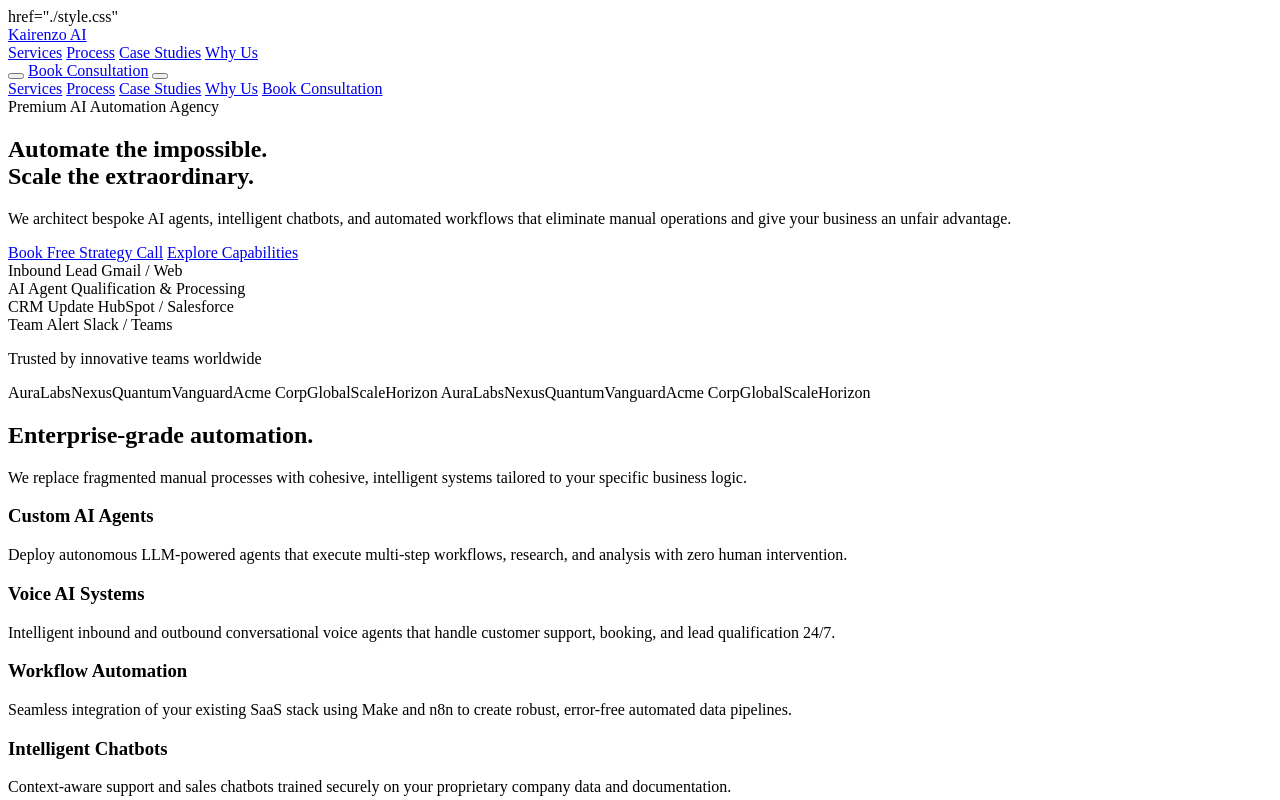
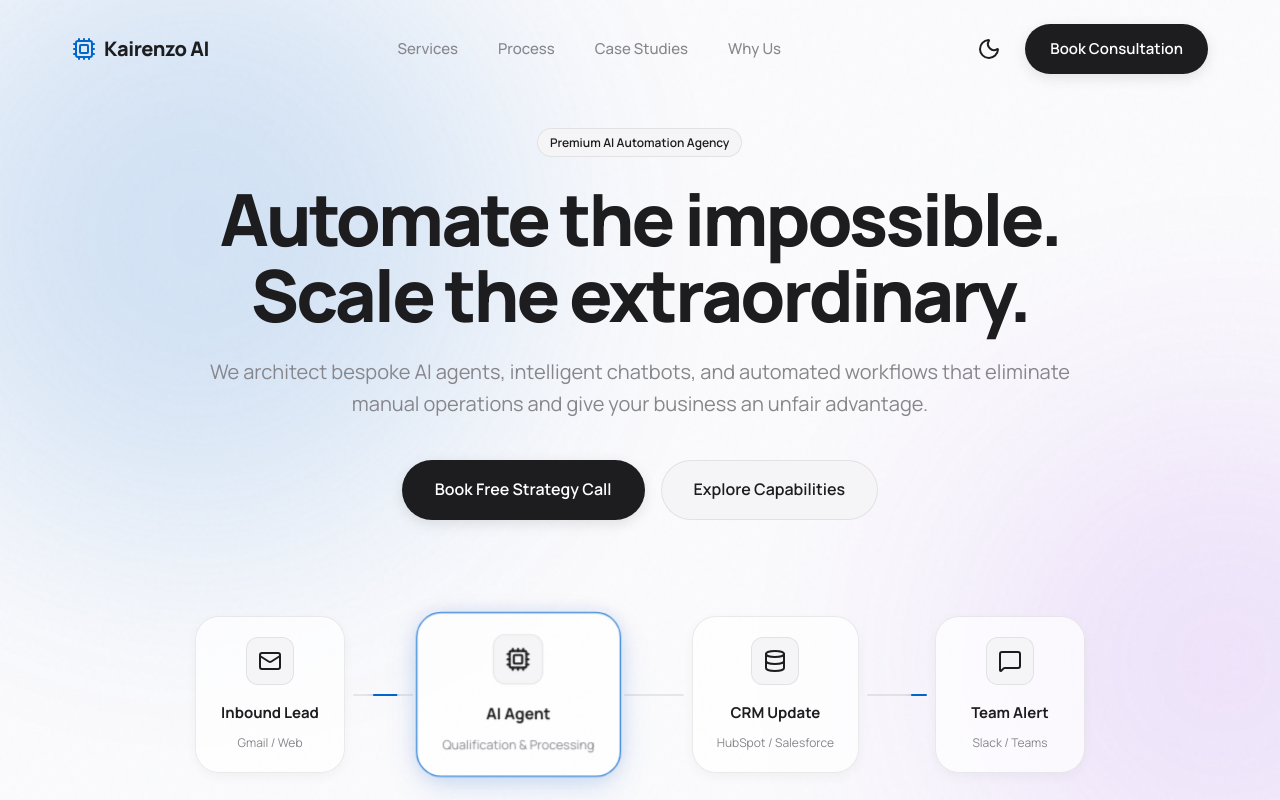
Before and after one commit to uyu23/kairenzo, a website: page index.html in a window 1280 px wide. Shown: the top 800 px of the page. Drawn offline with nearby package versions, Linux system fonts and the light colour scheme.

Commit message:
Update index.html

```diff
--- a/index.html
+++ b/index.html
@@ -26,7 +26,7 @@
     <script src="https://cdnjs.cloudflare.com/ajax/libs/gsap/3.12.2/ScrollTrigger.min.js"></script>
 
     <!-- Styles -->
-    href="./style.css"
+    <link rel="stylesheet" href="./style.css">
 
     <!-- JSON-LD Schema -->
     <script type="application/ld+json">
@@ -510,6 +510,6 @@
         </div>
     </footer>
 
-   src="./script.js"
+   <script src="./script.js"></script>
 </body>
 </html>
```
